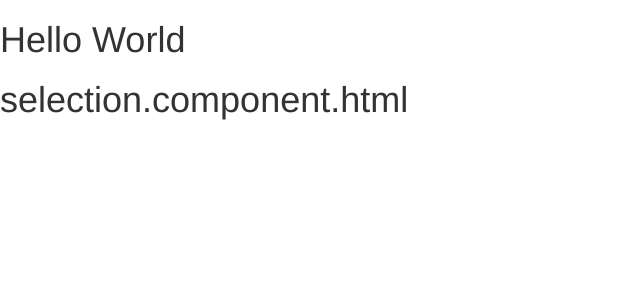
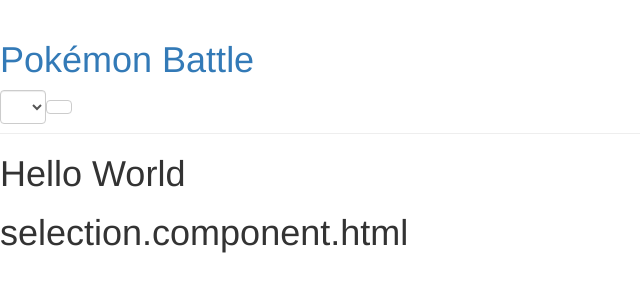
Before and after one commit to vanderleisilva/pokemon-battle-angular, an Angular app: page /selection in a window 1280 px wide. Shown: the top 300 px of the page, without its empty margins (0-640 px from the left). Built offline with nearby package versions, Linux system fonts and the light colour scheme.

Commit message:
Add header component

```diff
--- a/src/app/app.component.html
+++ b/src/app/app.component.html
@@ -1,2 +1,3 @@
+<app-header></app-header>
 <h1>{{title}}</h1>
 <router-outlet></router-outlet>
--- a/src/app/app.module.ts
+++ b/src/app/app.module.ts
@@ -7,6 +7,7 @@
 import { SelectionComponent } from './selection/selection.component';
 import { BattleComponent } from './battle/battle.component';
 import { EndComponent } from './end/end.component';
+import { HeaderComponent } from './header/header.component';
 
 
 @NgModule({
@@ -14,7 +15,8 @@
     AppComponent,
     SelectionComponent,
     BattleComponent,
-    EndComponent
+    EndComponent,
+    HeaderComponent
   ],
   imports: [
     BrowserModule,
--- /dev/null
+++ b/src/app/header/header.component.html
@@ -0,0 +1,12 @@
+<div class="page-header">
+	<h1>
+		<a class="hidden-xs" routerLink="./selection" routerLinkActive="active">Pokémon Battle</a>
+	</h1>
+	<div class="form-inline">
+		<div v-if="apis.length" class="form-group hidden-xs">
+		    <select class="form-control" title="Backend Api">
+			</select>
+		</div>
+		<i class="btn btn-default fa fa-info-circle help" aria-hidden="true"></i>
+	</div>
+</div>
--- /dev/null
+++ b/src/app/header/header.component.ts
@@ -0,0 +1,15 @@
+import { Component, OnInit } from '@angular/core';
+
+@Component({
+  selector: 'app-header',
+  templateUrl: './header.component.html',
+  styleUrls: ['./header.component.css']
+})
+export class HeaderComponent implements OnInit {
+
+  constructor() { }
+
+  ngOnInit() {
+  }
+
+}
```
Also changed, not shown: src/app/header/header.component.css (added), 1 other file (tests, documents, lock files or other folders).
